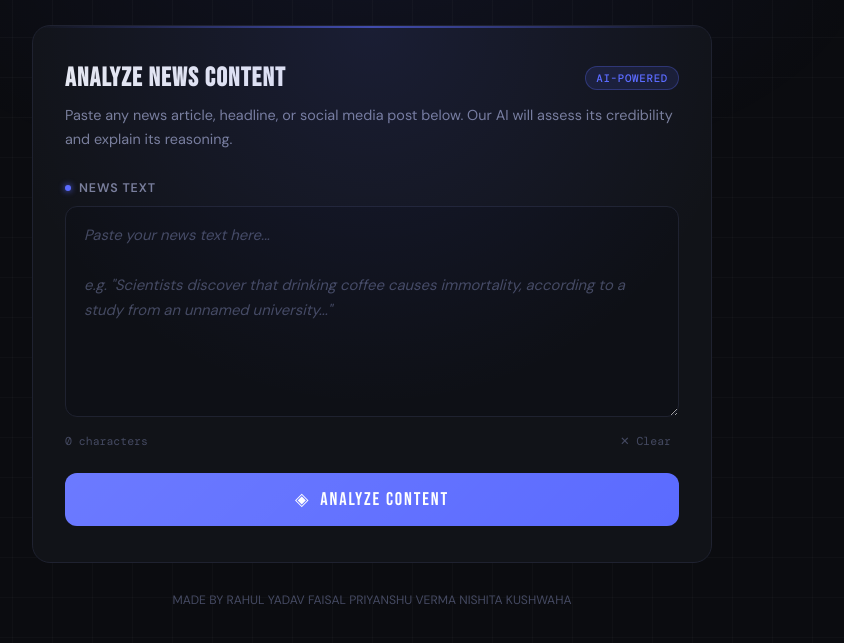
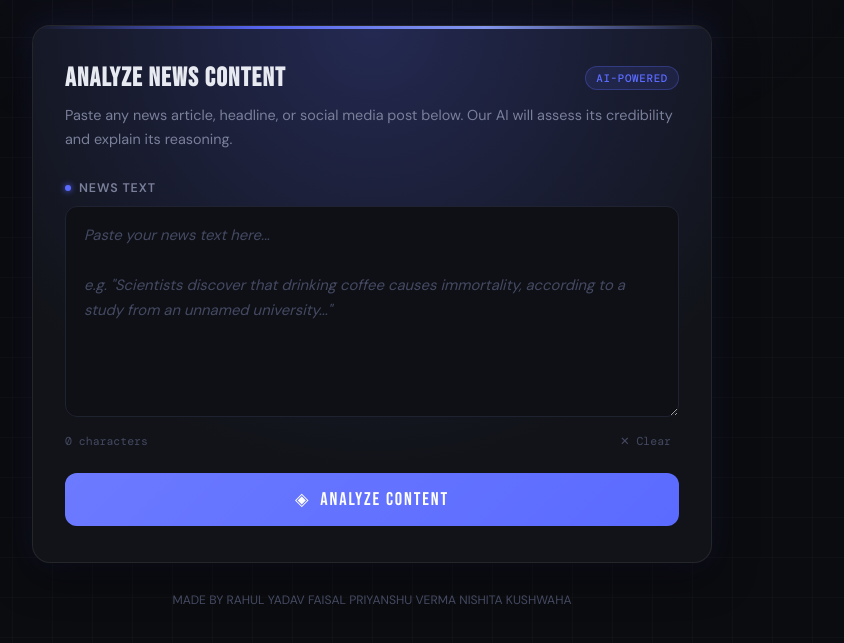
Before and after one commit to rahulyadav7800/Fake-news-detector, a website: page public/index.html in a window 1280 px wide. Shown: the part 123-766 px from the top of the page, without its empty margins (268-1112 px from the left). Drawn offline with nearby package versions, Linux system fonts and the light colour scheme.

Commit message:
Update style.css

```diff
--- a/public/style.css
+++ b/public/style.css
@@ -126,32 +126,68 @@ body {
 /* ── Main Card ── */
 .card {
   background: var(--bg-card);
-  border: 1px solid var(--border);
+  border: 1px solid rgba(255,255,255,0.08);
   border-radius: var(--radius-lg);
   padding: 36px 32px;
   animation: fadeUp 0.5s 0.1s ease both;
+
   position: relative;
   overflow: hidden;
+
+  /* depth */
+  box-shadow:
+    0 10px 40px rgba(0,0,0,0.6),
+    0 0 30px rgba(91,107,255,0.15);
 }
 
+/* 🔵 TOP GLOW LINE */
 .card::before {
   content: '';
   position: absolute;
   top: 0; left: 0; right: 0;
-  height: 2px;
-  background: linear-gradient(90deg, transparent, var(--accent), transparent);
-  opacity: 0.6;
+  height: 3px;
+
+  background: linear-gradient(
+    90deg,
+    transparent,
+    #5b6bff,
+    #8ea2ff,
+    transparent
+  );
+
+  opacity: 0.9;
+  z-index: 1;
 }
+
+/* 🌌 INNER LIGHT GLOW */
 .card::after {
   content: "";
   position: absolute;
   inset: 0;
+
   background: radial-gradient(
-    circle at top,
-    rgba(91,107,255,0.12),
-    transparent 60%
+    circle at 50% 0%,
+    rgba(91,107,255,0.25),
+    transparent 70%
   );
+
   pointer-events: none;
+  z-index: 0;
+}
+
+/* ✅ CONTENT ABOVE GLOW (IMPORTANT) */
+.card > * {
+  position: relative;
+  z-index: 2;
+}
+
+/* ✨ HOVER EFFECT */
+.card:hover {
+  box-shadow:
+    0 15px 50px rgba(0,0,0,0.7),
+    0 0 50px rgba(91,107,255,0.25);
+  transform: translateY(-2px);
+  transition: 0.3s ease;
 }
 
 .card-header {
```
